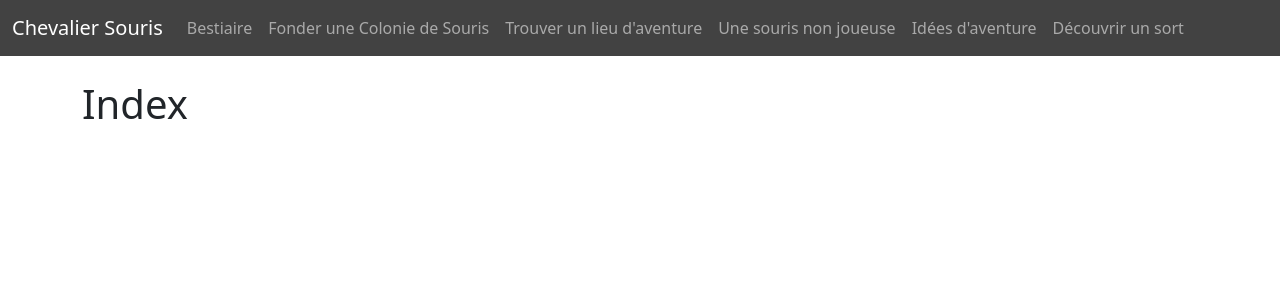
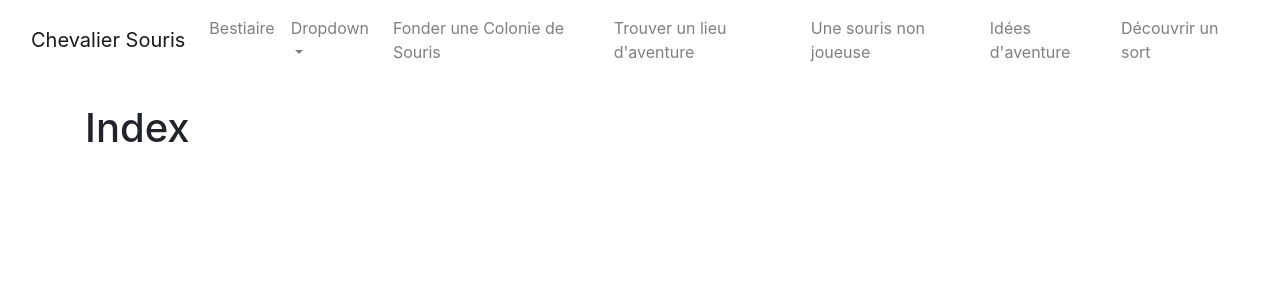
Before and after one commit to philippe-lemaire/chevalier_souris, a Django app: page / in a window 1280 px wide. Shown: the top 300 px of the page. Run offline with Django 4.2, Linux system fonts and the light colour scheme; some libraries are stand-ins or nearby versions.

Commit message:
got dropdown js to work

```diff
--- a/templates/base.html
+++ b/templates/base.html
@@ -2,10 +2,15 @@
 <html lang="en">
 
 <head>
-    <link href="https://cdn.jsdelivr.net/npm/bootstrap@5.1.3/dist/css/bootstrap.min.css" rel="stylesheet"
-        integrity="sha384-1BmE4kWBq78iYhFldvKuhfTAU6auU8tT94WrHftjDbrCEXSU1oBoqyl2QvZ6jIW3" crossorigin="anonymous">
+
+    <!-- boostrap CSS -->
+    <link rel="stylesheet" href="https://cdn.jsdelivr.net/npm/bootstrap@4.0.0/dist/css/bootstrap.min.css"
+        integrity="sha384-Gn5384xqQ1aoWXA+058RXPxPg6fy4IWvTNh0E263XmFcJlSAwiGgFAW/dAiS6JXm" crossorigin="anonymous">
+
+    <!---
     {% load static %}
-
+    <link href="{% static '/toolbox/css/bootstrap.css' %}" rel="stylesheet">
+    -->
 
     <title>{% block title %}Chevalier Souris{% endblock %}</title>
     <link rel="icon"
@@ -17,7 +22,7 @@
 
 
     {% block navbar %}
-    <nav class="navbar navbar-expand-lg navbar-dark" style="background-color: #424242;">
+    <nav class="navbar navbar-expand-lg navbar-light">
         <div class="container-fluid">
             <a class="navbar-brand" href="/">Chevalier Souris</a>
             <button class="navbar-toggler" type="button" data-bs-toggle="collapse" data-bs-target="#navbarNav"
@@ -28,6 +33,20 @@
                 <ul class="navbar-nav">
                     <li class="nav-item">
                         <a class="nav-link" href="{% url 'creatures:index' %}">Bestiaire</a>
+                    </li>
+                    <li class="nav-item dropdown">
+                        <a class="nav-link dropdown-toggle" href="#" id="navbarDropdown" role="button"
+                            data-toggle="dropdown" aria-haspopup="true" aria-expanded="false">
+                            Dropdown
+                        </a>
+                        <div class="dropdown-menu" aria-labelledby="navbarDropdown">
+                            <a class="dropdown-item" href="#">Action</a>
+                            <a class="dropdown-item" href="{% url 'toolbox:generate_colony' %}">Fonder une Colonie de
+                                Souris</a>
+                            <a class="dropdown-item" href="#">Another action</a>
+                            <div class="dropdown-divider"></div>
+                            <a class="dropdown-item" href="#">Something else here</a>
+                        </div>
                     </li>
                     <li class="nav-item">
                         <a class="nav-link" href="{% url 'toolbox:generate_colony' %}">Fonder une Colonie de Souris</a>
@@ -61,10 +80,23 @@
             {% block content %}{% endblock %}
         </div>
     </div>
+    <!-- Jquery and Popper-->
+    <script src="https://code.jquery.com/jquery-3.2.1.slim.min.js"
+        integrity="sha384-KJ3o2DKtIkvYIK3UENzmM7KCkRr/rE9/Qpg6aAZGJwFDMVNA/GpGFF93hXpG5KkN"
+        crossorigin="anonymous"></script>
+    <script src="https://cdn.jsdelivr.net/npm/popper.js@1.12.9/dist/umd/popper.min.js"
+        integrity="sha384-ApNbgh9B+Y1QKtv3Rn7W3mgPxhU9K/ScQsAP7hUibX39j7fakFPskvXusvfa0b4Q"
+        crossorigin="anonymous"></script>
 
-    <script src="https://cdn.jsdelivr.net/npm/bootstrap@5.1.3/dist/js/bootstrap.bundle.min.js"
-        integrity="sha384-ka7Sk0Gln4gmtz2MlQnikT1wXgYsOg+OMhuP+IlRH9sENBO0LRn5q+8nbTov4+1p"
+
+    <!-- Bootstrap JS -->
+
+    <script src="https://cdn.jsdelivr.net/npm/bootstrap@4.0.0/dist/js/bootstrap.min.js"
+        integrity="sha384-JZR6Spejh4U02d8jOt6vLEHfe/JQGiRRSQQxSfFWpi1MquVdAyjUar5+76PVCmYl"
         crossorigin="anonymous"></script>
+
+
+
 </body>
 
 </html>
```
